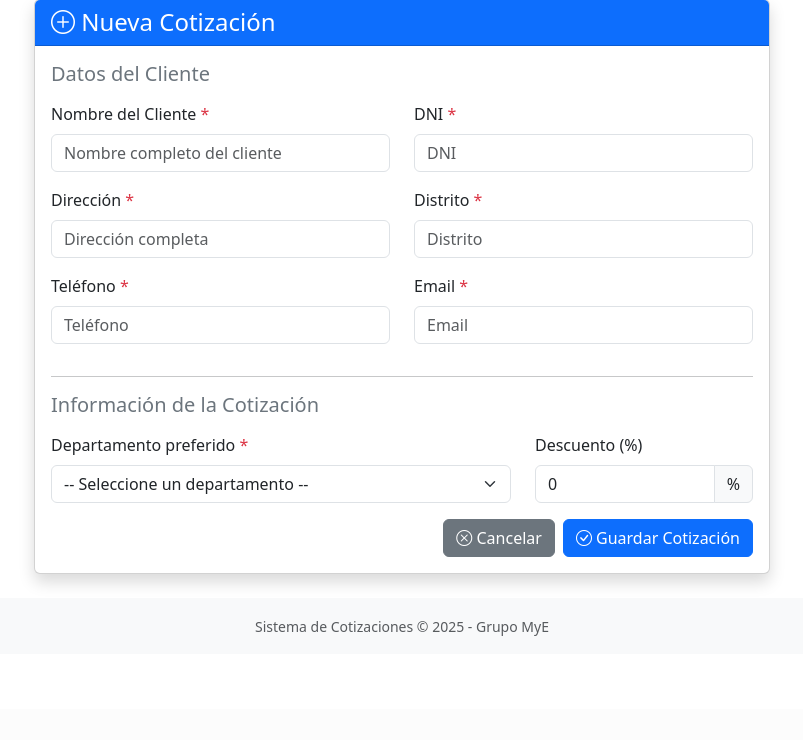
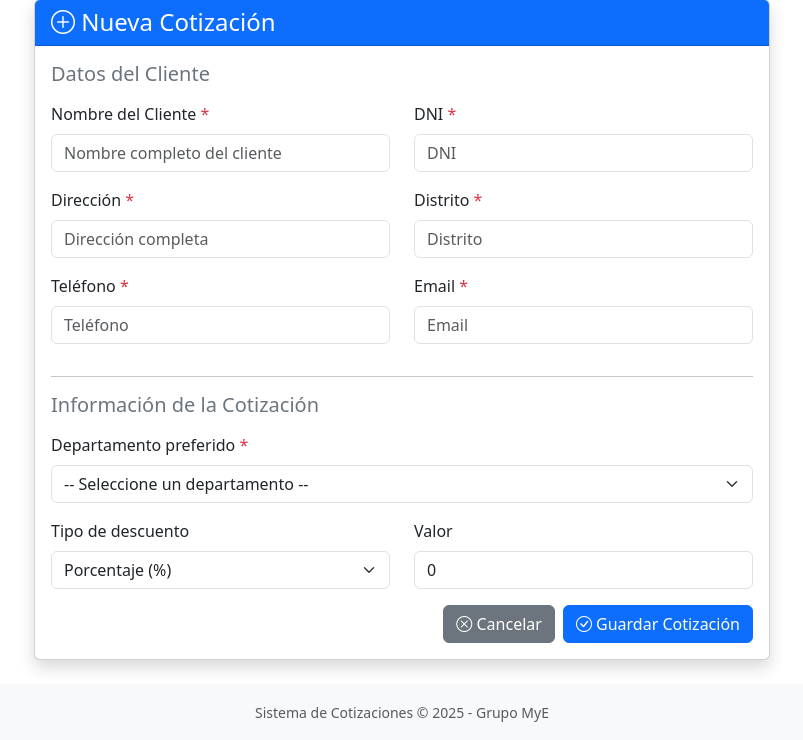
Before and after one commit to vinces1leon/inmobiliaria_mye, a Django app: page /cotizaciones/nueva/ in a window 1280 px wide. Shown: the part 91-831 px from the top of the page, without its empty margins (238-1041 px from the left). Before the commit the page ends 727 px from the top, so only its background shows below. Run offline with Django 5.2, Linux system fonts and the light colour scheme; a user stored in the database is signed in; data comes from the database, SQL or seed files in the repository.

Commit message:
descuento

```diff
--- a/cotizaciones/forms.py
+++ b/cotizaciones/forms.py
@@ -29,6 +29,24 @@ class CotizacionForm(forms.ModelForm):
         empty_label='-- Seleccione un departamento --'
     )
 
+    TIPO_DESCUENTO_CHOICES = [
+        ('PORC', 'Porcentaje (%)'),
+        ('MONTO', 'Monto S/.')
+    ]
+
+    tipo_descuento = forms.ChoiceField(
+        choices=TIPO_DESCUENTO_CHOICES,
+        widget=forms.Select(attrs={'class': 'form-select'}),
+        label='Tipo de Descuento'
+    )
+
+    descuento_monto = forms.NumberInput(attrs={
+        'class': 'form-control',
+        'min': '0',
+        'step': '0.01',
+        'placeholder': '0.00'
+    })
+
     class Meta:
         model = Cotizacion
         fields = [
@@ -39,7 +57,8 @@ class CotizacionForm(forms.ModelForm):
             'telefono_cliente',
             'email_cliente',
             'departamento',
-            'descuento'
+            'tipo_descuento',
+            'valor_descuento'
         ]
         widgets = {
             'nombre_cliente': forms.TextInput(attrs={
@@ -68,13 +87,15 @@ class CotizacionForm(forms.ModelForm):
                 'class': 'form-control',
                 'placeholder': 'Email'
             }),
-            'descuento': forms.NumberInput(attrs={
+            'tipo_descuento': forms.Select(attrs={
+                'class': 'form-select',
+                'id': 'tipo_descuento'
+            }),
+            'valor_descuento': forms.NumberInput(attrs={
                 'class': 'form-control',
-                'min': '0',
-                'max': '100',
-                'step': '0.01',
-                'placeholder': '0.00'
-            })
+                'id': 'valor_descuento',
+                'min': '0'
+            }),
         }
         labels = {
             'nombre_cliente': 'Nombre del Cliente',
@@ -83,7 +104,8 @@ class CotizacionForm(forms.ModelForm):
             'distrito_cliente': 'Distrito',
             'telefono_cliente': 'Teléfono',
             'email_cliente': 'Email',
-            'descuento': 'Descuento (%)'
+            'valor_descuento': 'Descuento',
+            'tipo_descuento': 'Tipo de Descuento'
         }
 
     def clean_dni_cliente(self):
--- a/cotizaciones/models.py
+++ b/cotizaciones/models.py
@@ -44,13 +44,26 @@ class Cotizacion(models.Model):
 
     # Información adicional
     observaciones = models.TextField(blank=True)
-    descuento = models.DecimalField(max_digits=5, decimal_places=2, default=0)
-    precio_final = models.DecimalField(max_digits=10, decimal_places=2, editable=False)
 
     # Metadatos
     fecha_creacion = models.DateTimeField(default=timezone.now)
     creado_por = models.ForeignKey(User, on_delete=models.PROTECT)
     activo = models.BooleanField(default=True)
+
+    TIPO_DESCUENTO_CHOICES = [
+        ('PORC', 'Porcentaje'),
+        ('MONTO', 'Monto')
+    ]
+
+    tipo_descuento = models.CharField(
+        max_length=5,
+        choices=TIPO_DESCUENTO_CHOICES,
+        default='PORC'
+    )
+    valor_descuento = models.DecimalField(max_digits=10, decimal_places=2, default=0)
+
+    precio_final = models.DecimalField(max_digits=10, decimal_places=2, editable=False)
+
 
     def save(self, *args, **kwargs):
         # Generar número de cotización automáticamente
@@ -62,8 +75,10 @@ class Cotizacion(models.Model):
                 numero = 1
             self.numero_cotizacion = f"cotizacion_{numero:02d}"
 
-        # Calcular precio final
-        self.precio_final = self.departamento.precio - (self.departamento.precio * self.descuento / 100)
+        if self.tipo_descuento == 'PORC':
+            self.precio_final = self.departamento.precio - (self.departamento.precio * self.valor_descuento / 100)
+        else:  # MONTO
+            self.precio_final = self.departamento.precio - self.valor_descuento
 
         super().save(*args, **kwargs)
 
--- a/cotizaciones/templates/cotizaciones/lista_cotizaciones.html
+++ b/cotizaciones/templates/cotizaciones/lista_cotizaciones.html
@@ -39,8 +39,10 @@
                                 <td>{{ cotizacion.departamento.codigo }} - {{ cotizacion.departamento.nombre }}</td>
                                 <td>
                                     <strong>S/. {{ cotizacion.precio_final|floatformat:2 }}</strong>
-                                    {% if cotizacion.descuento > 0 %}
+                                    {% if cotizacion.tipo_descuento == 'PORC' and cotizacion.descuento > 0 %}
                                         <br><small class="text-success">{{ cotizacion.descuento }}% desc.</small>
+                                    {% elif cotizacion.tipo_descuento == 'MONTO' and cotizacion.descuento_monto > 0 %}
+                                        <br><small class="text-success">S/. {{ cotizacion.descuento_monto|floatformat:2 }} desc.</small>
                                     {% endif %}
                                 </td>
                                 <td>
--- a/cotizaciones/templates/cotizaciones/nueva_cotizacion.html
+++ b/cotizaciones/templates/cotizaciones/nueva_cotizacion.html
@@ -87,7 +87,7 @@
                     <h5 class="mb-3 text-secondary">Información de la Cotización</h5>
 
                     <div class="row">
-                        <div class="col-md-8 mb-3">
+                        <div class="mb-3">
                             <label for="{{ form.departamento.id_for_label }}" class="form-label">
                                 {{ form.departamento.label }} <span class="text-danger">*</span>
                             </label>
@@ -96,17 +96,22 @@
                                 <div class="text-danger small">{{ form.departamento.errors }}</div>
                             {% endif %}
                         </div>
+                    </div>
 
-                        <div class="col-md-4 mb-3">
-                            <label for="{{ form.descuento.id_for_label }}" class="form-label">
-                                {{ form.descuento.label }}
-                            </label>
-                            <div class="input-group">
-                                {{ form.descuento }}
-                                <span class="input-group-text">%</span>
-                            </div>
-                            {% if form.descuento.errors %}
-                                <div class="text-danger small">{{ form.descuento.errors }}</div>
+                    <div class="row">
+                        <div class="col-md-6 mb-3">
+                            <label for="tipo_descuento" class="form-label">Tipo de descuento</label>
+                            {{ form.tipo_descuento }}
+                            {% if form.tipo_descuento.errors %}
+                                <div class="text-danger">{{ form.tipo_descuento.errors }}</div>
+                            {% endif %}
+                        </div>
+
+                        <div class="col-md-6 mb-3">
+                            <label for="valor_descuento" class="form-label">Valor</label>
+                            {{ form.valor_descuento }}
+                            {% if form.valor_descuento.errors %}
+                                <div class="text-danger">{{ form.valor_descuento.errors }}</div>
                             {% endif %}
                         </div>
                     </div>
@@ -135,4 +140,25 @@
 </div>
 {% endif %}
 
+<!-- JS para cambiar placeholder dinámicamente -->
+<script>
+document.addEventListener('DOMContentLoaded', () => {
+    const tipoSelect = document.getElementById('{{ form.tipo_descuento.id_for_label }}');
+    const valorInput = document.getElementById('{{ form.valor_descuento.id_for_label }}');
+
+    function actualizarPlaceholder() {
+        if (tipoSelect.value === 'porcentaje') {
+            valorInput.placeholder = 'Ingrese porcentaje (%)';
+            valorInput.max = 100;
+        } else {
+            valorInput.placeholder = 'Ingrese monto (S/)';
+            valorInput.removeAttribute('max');
+        }
+    }
+
+    tipoSelect.addEventListener('change', actualizarPlaceholder);
+    actualizarPlaceholder();  // Inicializa al cargar
+});
+</script>
+
 {% endblock %}
```
Also changed, not shown: cotizaciones/templates/cotizaciones/editar_cotizacion.html (+35 -13 lines), cotizaciones/utils.py (+10 -4 lines), cotizaciones/migrations/0005_remove_cotizacion_descuento_and_more.py (added), db.sqlite3.
